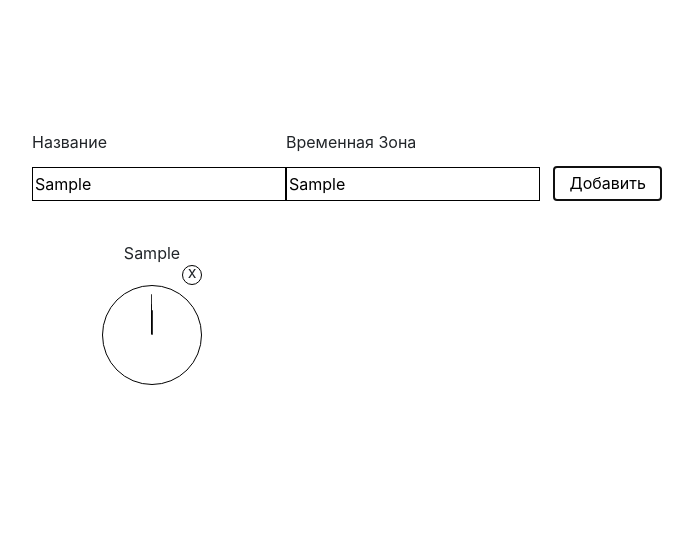
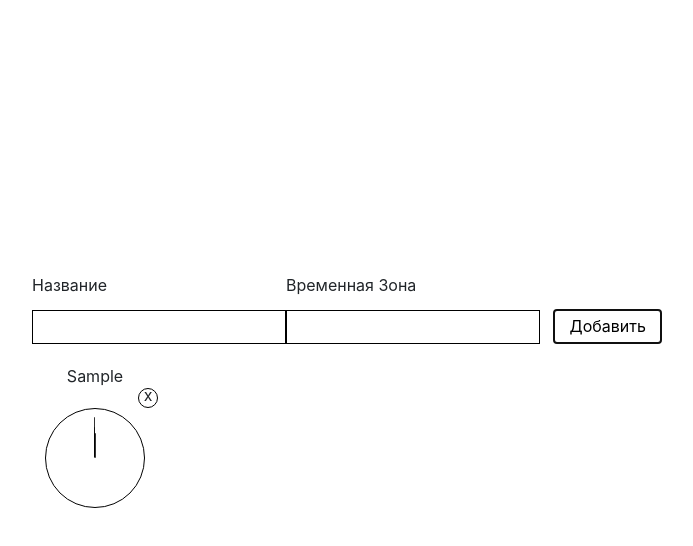
Before and after one commit to staceyviolet/react-practice-tasks, a React (Create React App) app: page / in a window 1280 px wide. Both pictures are taken after typing "Sample", "Sample" into the empty fields and a click on the button "Добавить". Shown: the top 546 px of the page, without its empty margins (293-986 px from the left). Built offline with nearby package versions, Linux system fonts and the light colour scheme.

Commit message:
homework-6

```diff
--- a/src/components/WorldClock/WorldClock.jsx
+++ b/src/components/WorldClock/WorldClock.jsx
@@ -31,6 +31,8 @@ export const WorldClock = ({}) => {
                 timezone: timezone
             }]
         })
+        setName("")
+        setTimezone("")
     }
 
     const handleRemoveClick = (id) => {
@@ -39,7 +41,7 @@ export const WorldClock = ({}) => {
 
     return (
         <div className={"world-clock"}>
-            <AddClockForm handleSubmit={handleSubmit} handleChange={handleChange}/>
+            <AddClockForm handleSubmit={handleSubmit} handleChange={handleChange} name={name} timezone={timezone}/>
             <div className={"world-clock__clocks"}>
                 {clocksArray.map(clock => {
                     return <Clock key={clock.id} clock={clock} removeClock={handleRemoveClick}/>
--- a/src/components/WorldClock/clock.css
+++ b/src/components/WorldClock/clock.css
@@ -1,7 +1,8 @@
 .clock {
     display: flex;
     flex-direction: column;
-    margin: 20px;
+    height: max-content;
+    margin-bottom: 20px;
 }
 
 .clock__name {
--- a/src/components/WorldClock/worldClock.css
+++ b/src/components/WorldClock/worldClock.css
@@ -4,11 +4,12 @@
     flex-direction: column;
     align-items: center;
     justify-content: center;
+    width: max-content;
+    margin: 0 auto;
 }
 
 .world-clock__clocks {
-    min-height: 450px;
-    width: 530px;
-    display: flex;
-    flex-wrap: wrap;
+    width: 100%;
+    display: grid;
+    grid-template-columns: 1fr 1fr 1fr 1fr 1fr;
 }
```
